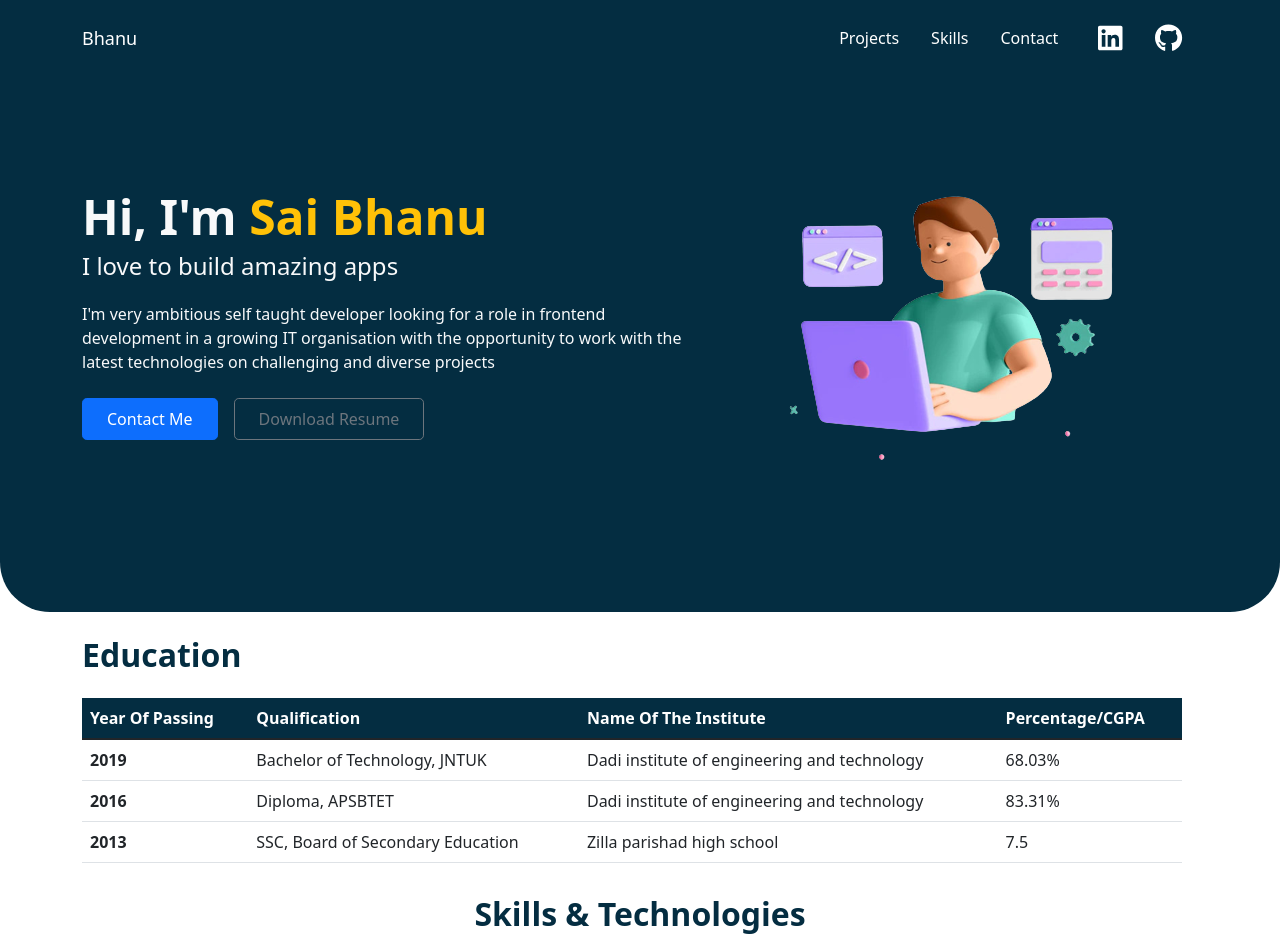
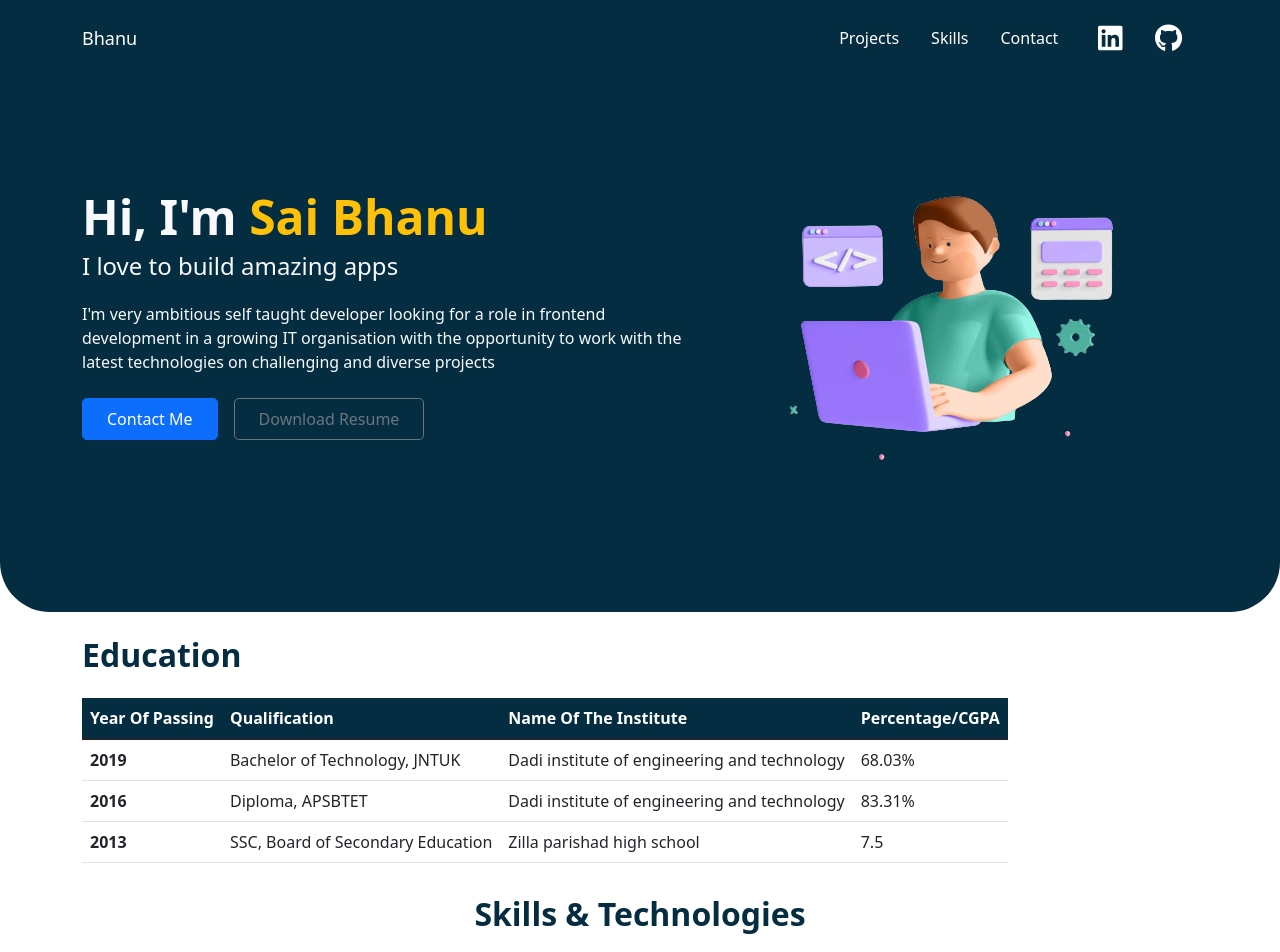
Before and after one commit to BhanuMathurthi/bhanu-portfolio, a React (Create React App) app: page / in a window 1280 px wide. Shown: the top 952 px of the page. Built offline with nearby package versions, Linux system fonts and the light colour scheme.

Commit message:
updated portfolio

```diff
--- a/src/App.css
+++ b/src/App.css
@@ -24,11 +24,12 @@ footer a:hover{
   color: #989898 !important;
 }
 
-@media (min-width: 992px) {
+/* @media (min-width: 992px) {
   .stripes{
     width: 1100px !important;
   }
-}
+} */
+
 
 @media (max-width: 576px) {
   .nav-link {
@@ -65,8 +66,7 @@ footer a:hover{
 }
 
 .table{
-  /* display: block ; */
-  /* overflow-x: auto !important; */
+  display: block ;
   /* width: 100% !important; */
 }
 
--- a/src/components/About/education.js
+++ b/src/components/About/education.js
@@ -4,15 +4,12 @@ export default function Education() {
   return (
     <>
       <section>
-        <div className="container mt-4">
+        <div className="container mt-4 ">
           <h2 style={{ color: "#042D41" }} className="mb-4 fw-bold">
             Education
           </h2>
           <div className="">
-            <table
-              className="table table-responsive stripes"
-              style={{ width: "400px" }}
-            >
+            <table className="table table-responsive">
               <thead
                 className="fw-bold"
                 style={{ backgroundColor: "#042D41", color: "white" }}
```
